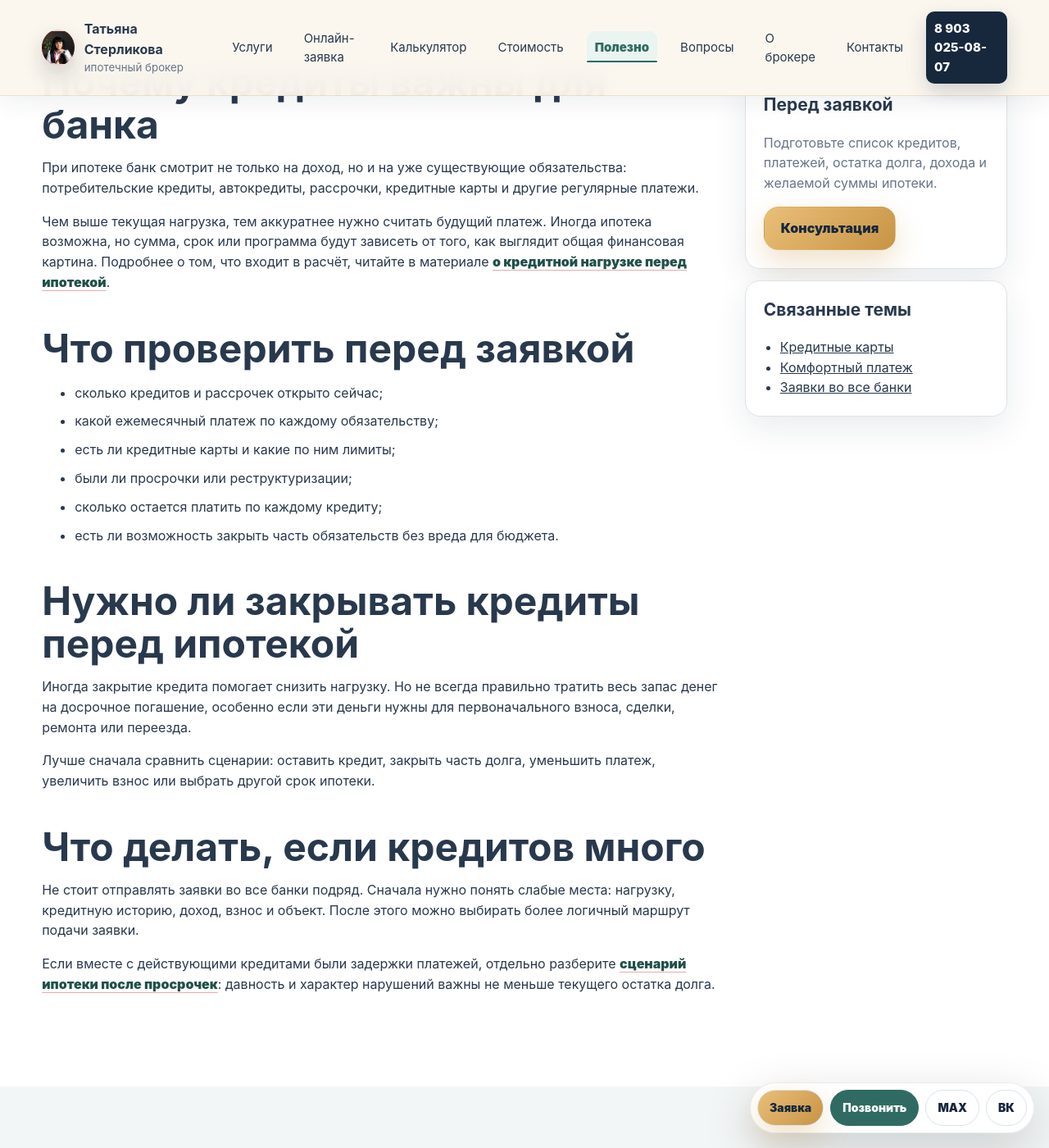
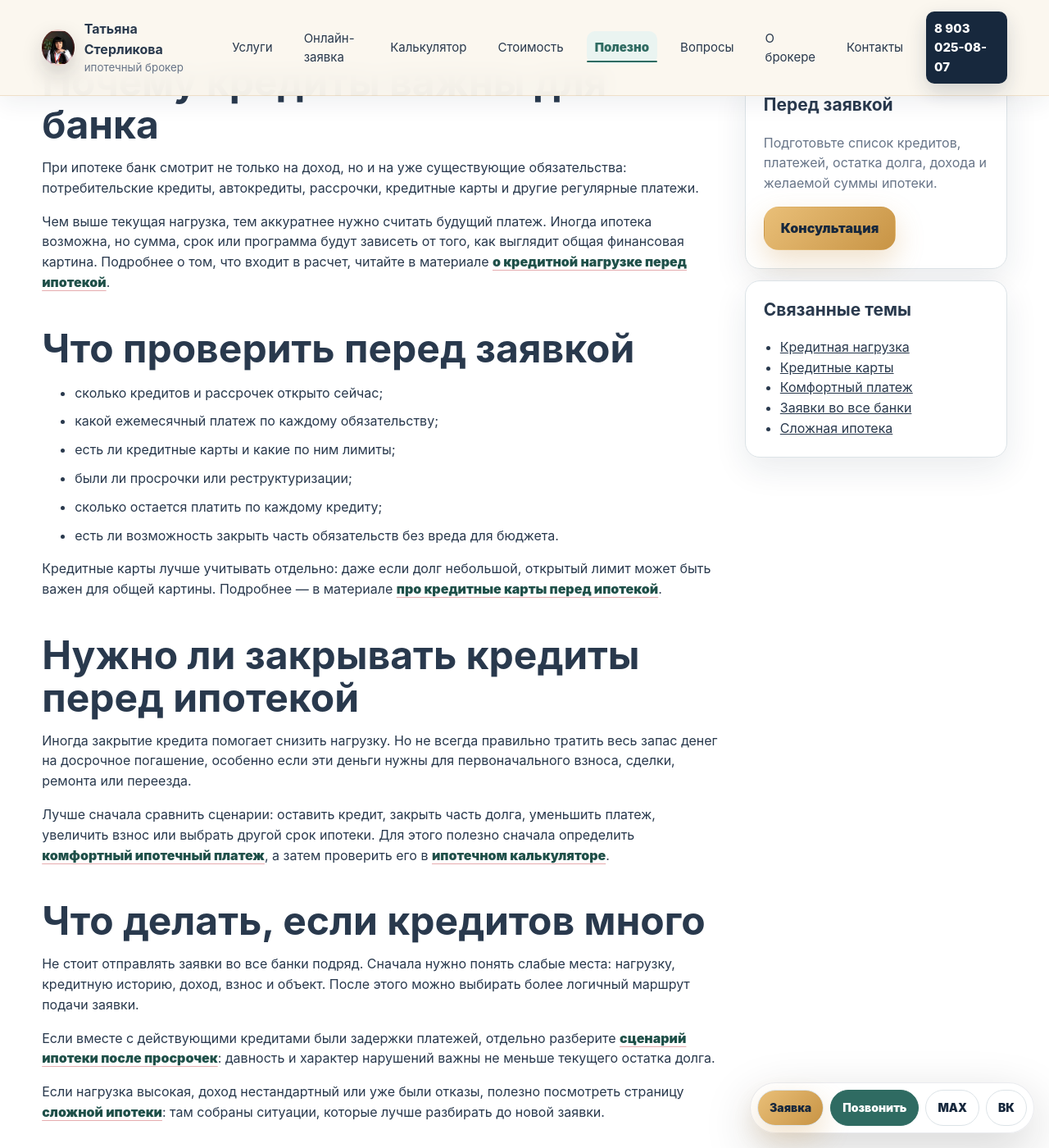
Before and after one commit to deputat36/broker, a Jekyll site: the page built from polezno/deystvuyushchie-kredity-pered-ipotekoy.md, in a window 1280 px wide and 1400 px high, scrolled down 993 px. Shown: the whole window at 82% size. Built offline with Jekyll 4.4.1, drawn with Linux system fonts in a browser that asks for light colours; some of the changed text lies outside the part shown.

Commit message:
Усилить перелинковку материала о действующих кредитах

```diff
--- a/polezno/deystvuyushchie-kredity-pered-ipotekoy.md
+++ b/polezno/deystvuyushchie-kredity-pered-ipotekoy.md
@@ -15,6 +15,7 @@ schema: '{"@context":"https://schema.org","@type":"Article","headline":"Дейс
   <div class="hero-actions">
     <a class="btn btn-primary" href="tel:+79030250807">Позвонить Татьяне</a>
     <a class="btn btn-secondary" href="{{ '/konsultaciya/' | relative_url }}">Разобрать нагрузку</a>
+    <a class="btn btn-secondary" href="{{ '/online-zayavka/' | relative_url }}?source={{ page.url | url_encode }}&amp;scenario={{ 'Действующие кредиты перед ипотекой' | url_encode }}">Онлайн-заявка</a>
   </div>
 </section>
 
@@ -22,7 +23,7 @@ schema: '{"@context":"https://schema.org","@type":"Article","headline":"Дейс
   <article class="content-main">
     <h2>Почему кредиты важны для банка</h2>
     <p>При ипотеке банк смотрит не только на доход, но и на уже существующие обязательства: потребительские кредиты, автокредиты, рассрочки, кредитные карты и другие регулярные платежи.</p>
-    <p>Чем выше текущая нагрузка, тем аккуратнее нужно считать будущий платеж. Иногда ипотека возможна, но сумма, срок или программа будут зависеть от того, как выглядит общая финансовая картина. Подробнее о том, что входит в расчёт, читайте в материале <a class="text-link" href="{{ '/polezno/kreditnaya-nagruzka-pered-ipotekoy/' | relative_url }}">о кредитной нагрузке перед ипотекой</a>.</p>
+    <p>Чем выше текущая нагрузка, тем аккуратнее нужно считать будущий платеж. Иногда ипотека возможна, но сумма, срок или программа будут зависеть от того, как выглядит общая финансовая картина. Подробнее о том, что входит в расчет, читайте в материале <a class="text-link" href="{{ '/polezno/kreditnaya-nagruzka-pered-ipotekoy/' | relative_url }}">о кредитной нагрузке перед ипотекой</a>.</p>
 
     <h2>Что проверить перед заявкой</h2>
     <ul>
@@ -33,18 +34,20 @@ schema: '{"@context":"https://schema.org","@type":"Article","headline":"Дейс
       <li>сколько остается платить по каждому кредиту;</li>
       <li>есть ли возможность закрыть часть обязательств без вреда для бюджета.</li>
     </ul>
+    <p>Кредитные карты лучше учитывать отдельно: даже если долг небольшой, открытый лимит может быть важен для общей картины. Подробнее — в материале <a class="text-link" href="{{ '/polezno/kreditnye-karty-pered-ipotekoy/' | relative_url }}">про кредитные карты перед ипотекой</a>.</p>
 
     <h2>Нужно ли закрывать кредиты перед ипотекой</h2>
     <p>Иногда закрытие кредита помогает снизить нагрузку. Но не всегда правильно тратить весь запас денег на досрочное погашение, особенно если эти деньги нужны для первоначального взноса, сделки, ремонта или переезда.</p>
-    <p>Лучше сначала сравнить сценарии: оставить кредит, закрыть часть долга, уменьшить платеж, увеличить взнос или выбрать другой срок ипотеки.</p>
+    <p>Лучше сначала сравнить сценарии: оставить кредит, закрыть часть долга, уменьшить платеж, увеличить взнос или выбрать другой срок ипотеки. Для этого полезно сначала определить <a class="text-link" href="{{ '/polezno/kak-ponyat-komfortnyy-platezh-po-ipoteke/' | relative_url }}">комфортный ипотечный платеж</a>, а затем проверить его в <a class="text-link" href="{{ '/kalkulyator-ipoteki/' | relative_url }}">ипотечном калькуляторе</a>.</p>
 
     <h2>Что делать, если кредитов много</h2>
     <p>Не стоит отправлять заявки во все банки подряд. Сначала нужно понять слабые места: нагрузку, кредитную историю, доход, взнос и объект. После этого можно выбирать более логичный маршрут подачи заявки.</p>
     <p>Если вместе с действующими кредитами были задержки платежей, отдельно разберите <a class="text-link" href="{{ '/polezno/ipoteka-posle-prosrochek/' | relative_url }}">сценарий ипотеки после просрочек</a>: давность и характер нарушений важны не меньше текущего остатка долга.</p>
+    <p>Если нагрузка высокая, доход нестандартный или уже были отказы, полезно посмотреть страницу <a class="text-link" href="{{ '/uslugi/slozhnaya-ipoteka/' | relative_url }}">сложной ипотеки</a>: там собраны ситуации, которые лучше разбирать до новой заявки.</p>
   </article>
   <aside class="sidebar">
     <div class="seo-panel"><h3>Перед заявкой</h3><p>Подготовьте список кредитов, платежей, остатка долга, дохода и желаемой суммы ипотеки.</p><a class="btn btn-primary" href="{{ '/konsultaciya/' | relative_url }}">Консультация</a></div>
-    <div class="seo-panel"><h3>Связанные темы</h3><ul><li><a href="{{ '/polezno/kreditnye-karty-pered-ipotekoy/' | relative_url }}">Кредитные карты</a></li><li><a href="{{ '/polezno/kak-ponyat-komfortnyy-platezh-po-ipoteke/' | relative_url }}">Комфортный платеж</a></li><li><a href="{{ '/polezno/pochemu-ne-stoit-podavat-zayavki-vo-vse-banki/' | relative_url }}">Заявки во все банки</a></li></ul></div>
+    <div class="seo-panel"><h3>Связанные темы</h3><ul><li><a href="{{ '/polezno/kreditnaya-nagruzka-pered-ipotekoy/' | relative_url }}">Кредитная нагрузка</a></li><li><a href="{{ '/polezno/kreditnye-karty-pered-ipotekoy/' | relative_url }}">Кредитные карты</a></li><li><a href="{{ '/polezno/kak-ponyat-komfortnyy-platezh-po-ipoteke/' | relative_url }}">Комфортный платеж</a></li><li><a href="{{ '/polezno/pochemu-ne-stoit-podavat-zayavki-vo-vse-banki/' | relative_url }}">Заявки во все банки</a></li><li><a href="{{ '/uslugi/slozhnaya-ipoteka/' | relative_url }}">Сложная ипотека</a></li></ul></div>
   </aside>
 </section>
 
@@ -54,7 +57,18 @@ schema: '{"@context":"https://schema.org","@type":"Article","headline":"Дейс
     <div><strong>1</strong><span>Выписать все кредиты, рассрочки, карты и ежемесячные платежи.</span></div>
     <div><strong>2</strong><span>Понять, какой ипотечный платеж будет комфортным после всех расходов.</span></div>
     <div><strong>3</strong><span>Не закрывать кредиты на последние деньги без расчета всего сценария.</span></div>
-    <div><strong>4</strong><span>Выбрать банк и программу после оценки нагрузки, а не наугад.</span></div>
+    <div><strong>4</strong><span>Сверить первоначальный взнос, финансовый резерв и будущий платеж.</span></div>
+    <div><strong>5</strong><span>Выбрать банк и программу после оценки нагрузки, а не наугад.</span></div>
+  </div>
+</section>
+
+<section class="section related-section">
+  <div class="section-head"><p class="eyebrow">Следующий шаг</p><h2>Соберите финансовую картину перед заявкой</h2></div>
+  <div class="grid cards-4">
+    <article class="card"><h3><a href="{{ '/polezno/kreditnaya-nagruzka-pered-ipotekoy/' | relative_url }}">Кредитная нагрузка</a></h3><p>Как банк может смотреть на все обязательства вместе.</p></article>
+    <article class="card"><h3><a href="{{ '/kalkulyator-ipoteki/' | relative_url }}">Калькулятор</a></h3><p>Сравните платеж при разных суммах кредита, взносе и сроке.</p></article>
+    <article class="card"><h3><a href="{{ '/uslugi/slozhnaya-ipoteka/' | relative_url }}">Сложная ипотека</a></h3><p>Если нагрузка сочетается с отказами, просрочками или нестандартным доходом.</p></article>
+    <article class="card"><h3><a href="{{ '/online-zayavka/' | relative_url }}?source={{ page.url | url_encode }}&amp;scenario={{ 'Разбор кредитной нагрузки' | url_encode }}">Онлайн-заявка</a></h3><p>Передайте основные вводные для первичного разбора без лишних документов.</p></article>
   </div>
 </section>
 
@@ -62,10 +76,11 @@ schema: '{"@context":"https://schema.org","@type":"Article","headline":"Дейс
   <div>
     <p class="eyebrow">Есть кредиты или рассрочки?</p>
     <h2>Разберите нагрузку до заявки</h2>
-    <p>Позвоните или напишите: доход, действующие кредиты, платежи, кредитные карты, взнос и объект покупки. Татьяна поможет понять следующий шаг.</p>
+    <p>Позвоните, напишите или заполните короткую онлайн-заявку: доход, действующие кредиты, платежи, кредитные карты, взнос и объект покупки.</p>
   </div>
   <div class="cta-actions">
-    <a class="btn btn-primary" href="tel:+79030250807">8 903 025-08-07</a>
+    <a class="btn btn-primary" href="{{ '/online-zayavka/' | relative_url }}?source={{ page.url | url_encode }}&amp;scenario={{ 'Действующие кредиты перед ипотекой' | url_encode }}">Онлайн-заявка</a>
+    <a class="btn btn-secondary" href="tel:+79030250807">8 903 025-08-07</a>
     <button class="btn btn-secondary" type="button" data-copy-phone>MAX</button>
     <a class="btn btn-secondary" href="https://vk.com/tatyanasterlikova" rel="noopener">ВК</a>
   </div>
```
